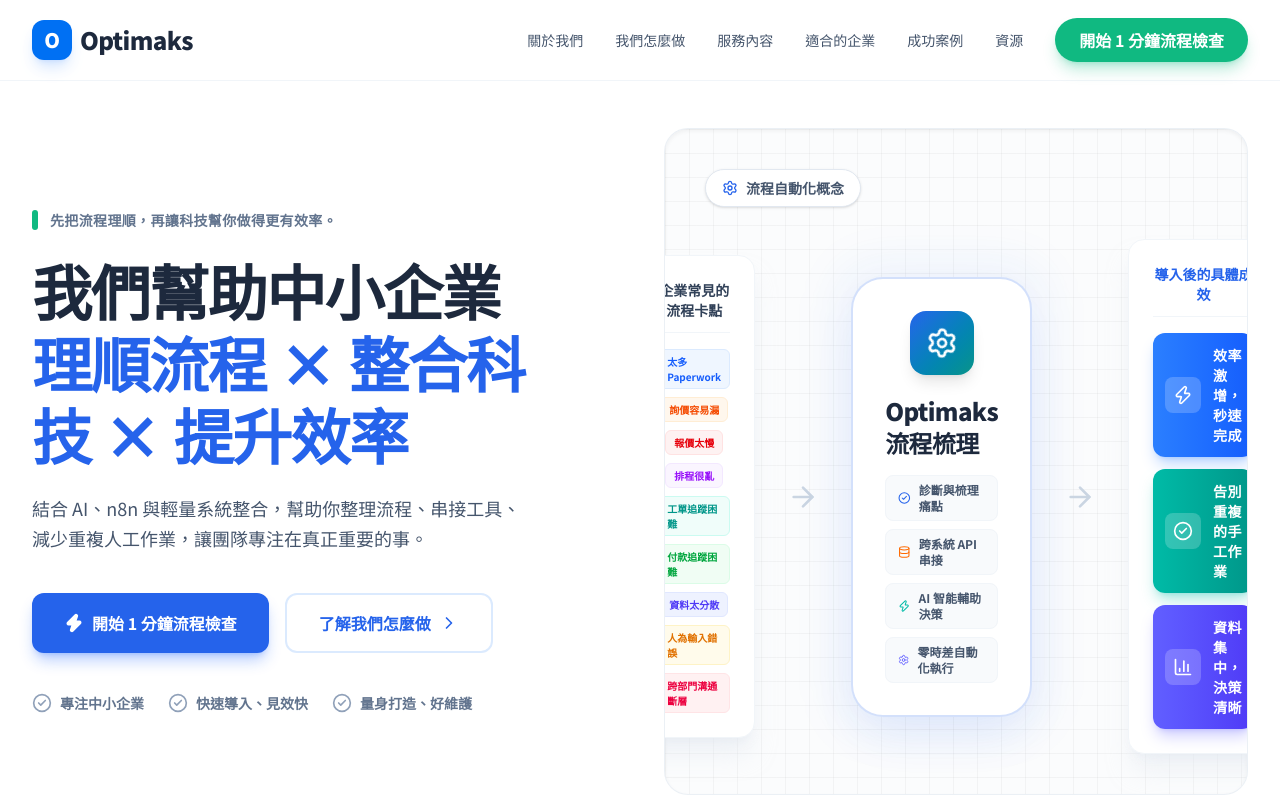
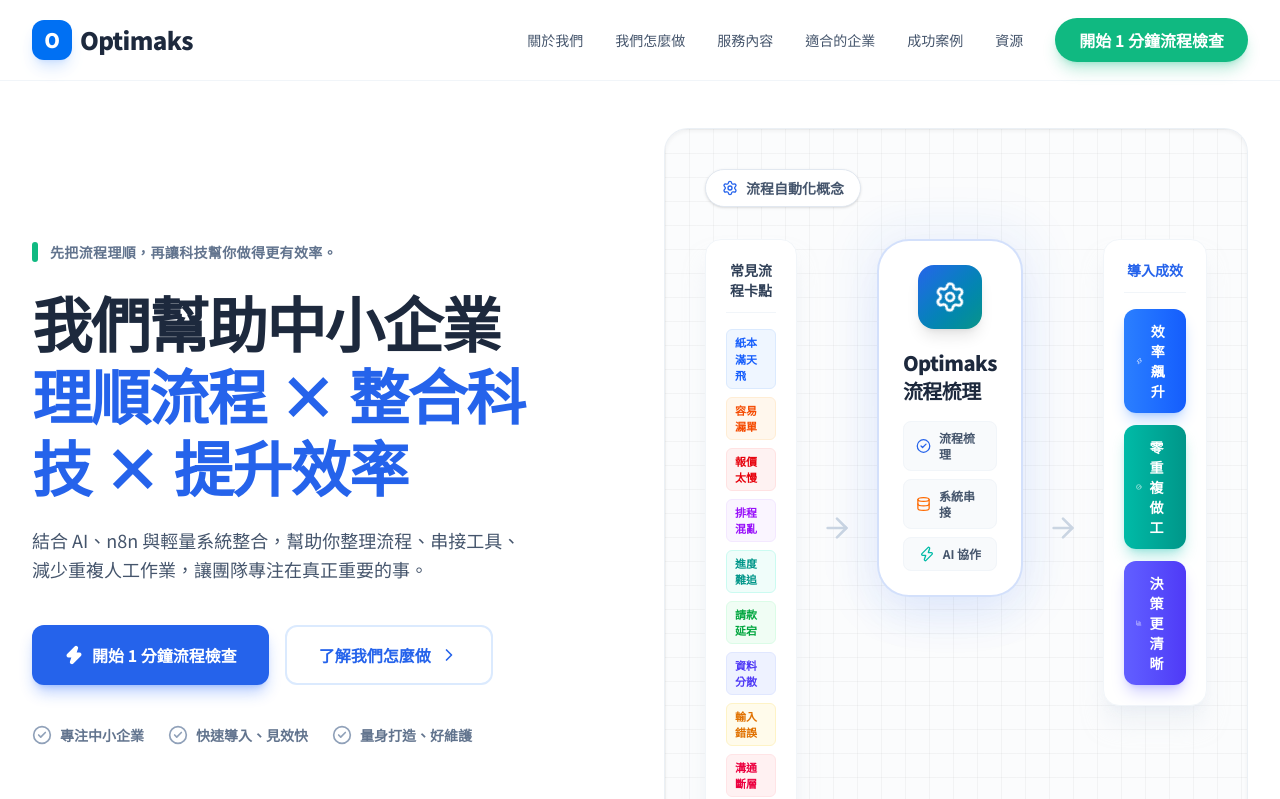
Before and after one commit to optimakspaul/Website, a Next.js app: page / in a window 1280 px wide. Shown: the top 799 px of the page. Built offline with nearby package versions, Linux system fonts and the light colour scheme.

Commit message:
design: simplify diagram text to be concise and punchy

```diff
--- a/src/components/HeroSection.tsx
+++ b/src/components/HeroSection.tsx
@@ -60,24 +60,24 @@
                 </div>
 
                 {/* Pipeline Container */}
-                <div className="flex flex-col lg:flex-row items-center justify-center gap-4 lg:gap-8 w-full">
+                <div className="flex flex-col lg:flex-row items-start justify-center gap-4 lg:gap-6 w-full">
 
                   {/* Step 1: Messy Inputs (9 Pain Points) */}
-                  <div className="bg-white p-5 md:p-6 rounded-2xl shadow-xl shadow-slate-200/50 border border-slate-100 w-full lg:w-64 relative group hover:-translate-y-1 transition-transform">
-                    <div className="text-sm font-bold text-slate-700 mb-4 text-center border-b border-slate-100 pb-3">企業常見的流程卡點</div>
+                  <div className="bg-white p-5 rounded-2xl shadow-xl shadow-slate-200/50 border border-slate-100 w-full lg:w-48 relative group hover:-translate-y-1 transition-transform">
+                    <div className="text-sm font-bold text-slate-700 mb-4 text-center border-b border-slate-100 pb-3">常見流程卡點</div>
                     <div className="flex flex-wrap gap-2 justify-center">
                       {[
-                        { text: '太多 Paperwork', color: 'text-blue-600 bg-blue-50 border-blue-100' },
-                        { text: '詢價容易漏', color: 'text-orange-600 bg-orange-50 border-orange-100' },
+                        { text: '紙本滿天飛', color: 'text-blue-600 bg-blue-50 border-blue-100' },
+                        { text: '容易漏單', color: 'text-orange-600 bg-orange-50 border-orange-100' },
                         { text: '報價太慢', color: 'text-red-600 bg-red-50 border-red-100' },
-                        { text: '排程很亂', color: 'text-purple-600 bg-purple-50 border-purple-100' },
-                        { text: '工單追蹤困難', color: 'text-teal-600 bg-teal-50 border-teal-100' },
-                        { text: '付款追蹤困難', color: 'text-green-600 bg-green-50 border-green-100' },
-                        { text: '資料太分散', color: 'text-indigo-600 bg-indigo-50 border-indigo-100' },
-                        { text: '人為輸入錯誤', color: 'text-amber-600 bg-amber-50 border-amber-100' },
-                        { text: '跨部門溝通斷層', color: 'text-rose-600 bg-rose-50 border-rose-100' },
+                        { text: '排程混亂', color: 'text-purple-600 bg-purple-50 border-purple-100' },
+                        { text: '進度難追', color: 'text-teal-600 bg-teal-50 border-teal-100' },
+                        { text: '請款延宕', color: 'text-green-600 bg-green-50 border-green-100' },
+                        { text: '資料分散', color: 'text-indigo-600 bg-indigo-50 border-indigo-100' },
+                        { text: '輸入錯誤', color: 'text-amber-600 bg-amber-50 border-amber-100' },
+                        { text: '溝通斷層', color: 'text-rose-600 bg-rose-50 border-rose-100' },
                       ].map((item, i) => (
-                        <span key={i} className={`text-[10px] font-bold px-2 py-1 rounded-md border ${item.color}`}>
+                        <span key={i} className={`text-[11px] font-bold px-2 py-1 rounded-md border ${item.color}`}>
                           {item.text}
                         </span>
                       ))}
@@ -91,7 +91,7 @@
                       <polyline points="12 5 19 12 12 19"></polyline>
                     </svg>
                   </div>
-                  <div className="hidden lg:block text-slate-300">
+                  <div className="hidden lg:block text-slate-300 self-center">
                     <svg width="32" height="32" viewBox="0 0 24 24" fill="none" stroke="currentColor" strokeWidth="2" strokeLinecap="round" strokeLinejoin="round" className="animate-pulse">
                       <line x1="5" y1="12" x2="19" y2="12"></line>
                       <polyline points="12 5 19 12 12 19"></polyline>
@@ -99,29 +99,25 @@
                   </div>
 
                   {/* Step 2: Optimization Engine */}
-                  <div className="relative w-full lg:w-auto">
+                  <div className="relative w-full lg:w-56">
                     <div className="absolute -inset-4 bg-brand-blue/10 rounded-[2.5rem] blur-xl animate-pulse"></div>
-                    <div className="bg-white border-2 border-brand-blue/20 p-6 md:p-8 rounded-[2rem] shadow-2xl shadow-brand-blue/10 relative z-10 flex flex-col items-center justify-center group hover:scale-105 transition-transform cursor-default w-full">
+                    <div className="bg-white border-2 border-brand-blue/20 p-6 rounded-[2rem] shadow-2xl shadow-brand-blue/10 relative z-10 flex flex-col items-center justify-center group hover:scale-105 transition-transform cursor-default w-full">
                       <div className="w-16 h-16 bg-gradient-to-br from-brand-blue to-brand-teal rounded-2xl flex items-center justify-center mb-5 shadow-lg text-white">
                         <Settings className="w-8 h-8 animate-[spin_4s_linear_infinite]" />
                       </div>
-                      <div className="text-xl md:text-2xl font-black text-slate-800 mb-4 tracking-tight">Optimaks 流程梳理</div>
+                      <div className="text-xl font-black text-slate-800 mb-4 tracking-tight">Optimaks<br/>流程梳理</div>
                       <div className="flex flex-col gap-2 w-full">
-                        <div className="flex items-center gap-2 bg-slate-50 px-3 py-1.5 rounded-lg border border-slate-100">
+                        <div className="flex items-center gap-2 bg-slate-50 px-3 py-2 rounded-lg border border-slate-100 justify-center">
                           <CheckCircle2 className="w-4 h-4 text-brand-blue" />
-                          <span className="text-xs font-bold text-slate-600">診斷與梳理痛點</span>
+                          <span className="text-xs font-bold text-slate-600">流程梳理</span>
                         </div>
-                        <div className="flex items-center gap-2 bg-slate-50 px-3 py-1.5 rounded-lg border border-slate-100">
+                        <div className="flex items-center gap-2 bg-slate-50 px-3 py-2 rounded-lg border border-slate-100 justify-center">
                           <Database className="w-4 h-4 text-orange-500" />
-                          <span className="text-xs font-bold text-slate-600">跨系統 API 串接</span>
+                          <span className="text-xs font-bold text-slate-600">系統串接</span>
                         </div>
-                        <div className="flex items-center gap-2 bg-slate-50 px-3 py-1.5 rounded-lg border border-slate-100">
+                        <div className="flex items-center gap-2 bg-slate-50 px-3 py-2 rounded-lg border border-slate-100 justify-center">
                           <Zap className="w-4 h-4 text-teal-500" />
-                          <span className="text-xs font-bold text-slate-600">AI 智能輔助決策</span>
-                        </div>
-                        <div className="flex items-center gap-2 bg-slate-50 px-3 py-1.5 rounded-lg border border-slate-100">
-                          <Settings className="w-4 h-4 text-indigo-500" />
-                          <span className="text-xs font-bold text-slate-600">零時差自動化執行</span>
+                          <span className="text-xs font-bold text-slate-600">AI 協作</span>
                         </div>
                       </div>
                     </div>
@@ -134,7 +130,7 @@
                       <polyline points="12 5 19 12 12 19"></polyline>
                     </svg>
                   </div>
-                  <div className="hidden lg:block text-slate-300">
+                  <div className="hidden lg:block text-slate-300 self-center">
                     <svg width="32" height="32" viewBox="0 0 24 24" fill="none" stroke="currentColor" strokeWidth="2" strokeLinecap="round" strokeLinejoin="round" className="animate-pulse delay-75">
                       <line x1="5" y1="12" x2="19" y2="12"></line>
                       <polyline points="12 5 19 12 12 19"></polyline>
@@ -142,20 +138,20 @@
                   </div>
 
                   {/* Step 3: Streamlined Output */}
-                  <div className="bg-white p-5 md:p-6 rounded-2xl shadow-xl shadow-slate-200/50 border border-slate-100 w-full lg:w-64 relative group hover:-translate-y-1 transition-transform">
-                    <div className="text-sm font-bold text-brand-blue mb-4 text-center border-b border-slate-100 pb-3">導入後的具體成效</div>
+                  <div className="bg-white p-5 rounded-2xl shadow-xl shadow-slate-200/50 border border-slate-100 w-full lg:w-48 relative group hover:-translate-y-1 transition-transform">
+                    <div className="text-sm font-bold text-brand-blue mb-4 text-center border-b border-slate-100 pb-3">導入成效</div>
                     <div className="flex flex-col gap-3">
-                      <div className="bg-gradient-to-r from-blue-500 to-blue-600 text-white p-3 rounded-xl shadow-lg shadow-blue-500/30 flex items-center gap-3">
-                        <div className="bg-white/20 p-2 rounded-lg shrink-0"><Zap className="w-5 h-5 text-white" /></div>
-                        <div className="font-bold text-sm tracking-wide">效率激增，秒速完成</div>
+                      <div className="bg-gradient-to-r from-blue-500 to-blue-600 text-white p-3 rounded-xl shadow-lg shadow-blue-500/30 flex items-center justify-center gap-2">
+                        <Zap className="w-4 h-4 text-white" />
+                        <div className="font-bold text-sm">效率飆升</div>
                       </div>
-                      <div className="bg-gradient-to-r from-teal-500 to-teal-600 text-white p-3 rounded-xl shadow-lg shadow-teal-500/30 flex items-center gap-3">
-                        <div className="bg-white/20 p-2 rounded-lg shrink-0"><CheckCircle2 className="w-5 h-5 text-white" /></div>
-                        <div className="font-bold text-sm tracking-wide">告別重複的手工作業</div>
+                      <div className="bg-gradient-to-r from-teal-500 to-teal-600 text-white p-3 rounded-xl shadow-lg shadow-teal-500/30 flex items-center justify-center gap-2">
+                        <CheckCircle2 className="w-4 h-4 text-white" />
+                        <div className="font-bold text-sm">零重複做工</div>
                       </div>
-                      <div className="bg-gradient-to-r from-indigo-500 to-indigo-600 text-white p-3 rounded-xl shadow-lg shadow-indigo-500/30 flex items-center gap-3">
-                        <div className="bg-white/20 p-2 rounded-lg shrink-0"><BarChart3 className="w-5 h-5 text-white" /></div>
-                        <div className="font-bold text-sm tracking-wide">資料集中，決策清晰</div>
+                      <div className="bg-gradient-to-r from-indigo-500 to-indigo-600 text-white p-3 rounded-xl shadow-lg shadow-indigo-500/30 flex items-center justify-center gap-2">
+                        <BarChart3 className="w-4 h-4 text-white" />
+                        <div className="font-bold text-sm">決策更清晰</div>
                       </div>
                     </div>
                   </div>
```
